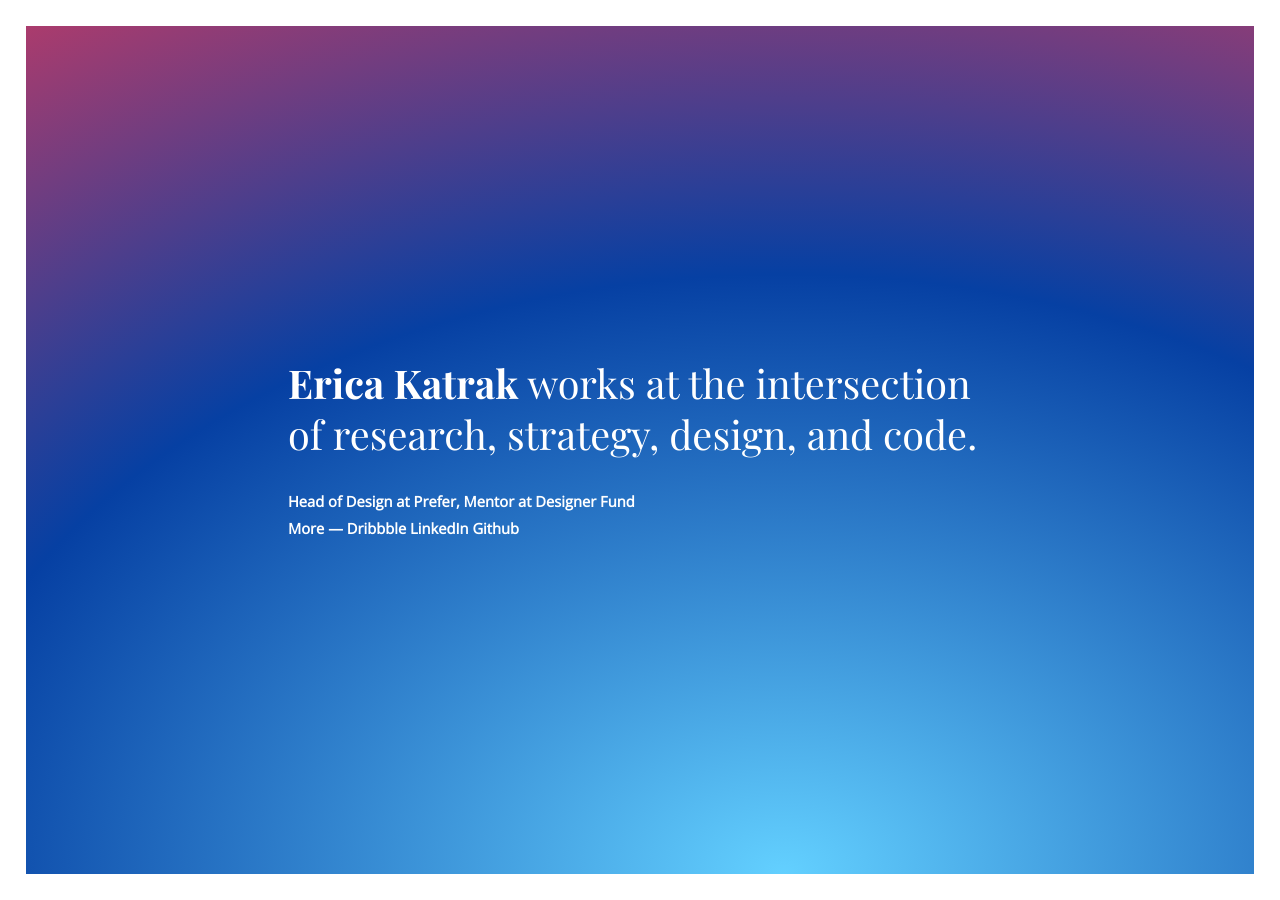
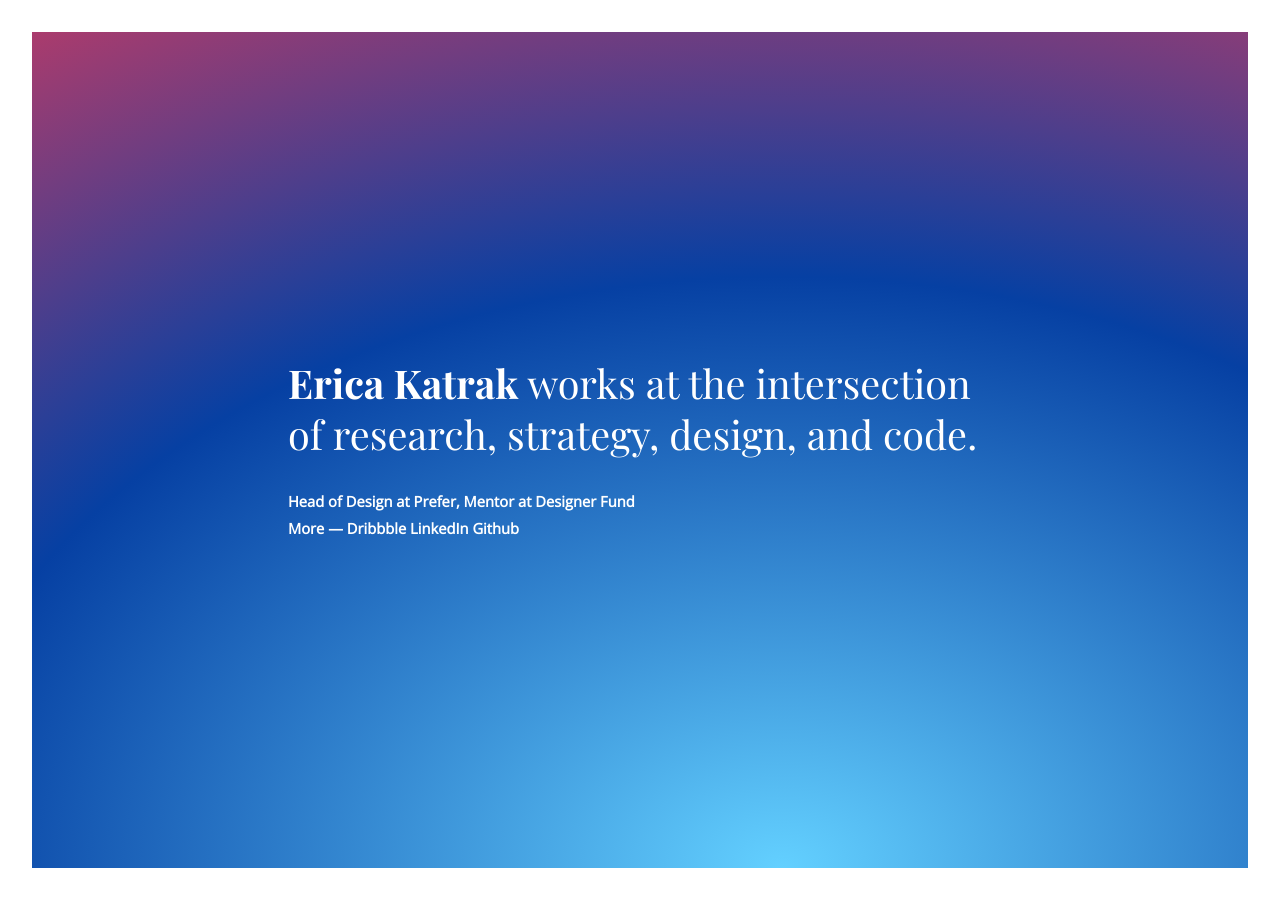
Before and after one commit to ericakatrak/ericakatrak.github.io, a Jekyll site: the page built from index.html, in a window 1280 px wide. Built offline with Jekyll 4.4.1, drawn with Linux system fonts in a browser that asks for light colours.

Commit message:
style tweak

```diff
--- a/css/style.css
+++ b/css/style.css
@@ -62,10 +62,10 @@ body:after {
 	animation: border 60s linear infinite;
 
 	position: absolute;
-	top: 2vw;
-	right: 2vw;
-	bottom: 2vw;
-	left: 2vw;
+	top: 2.5vw;
+	right: 2.5vw;
+	bottom: 2.5vw;
+	left: 2.5vw;
 }
 
 section {
```
